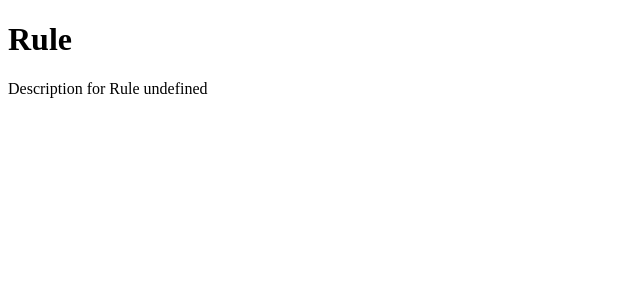
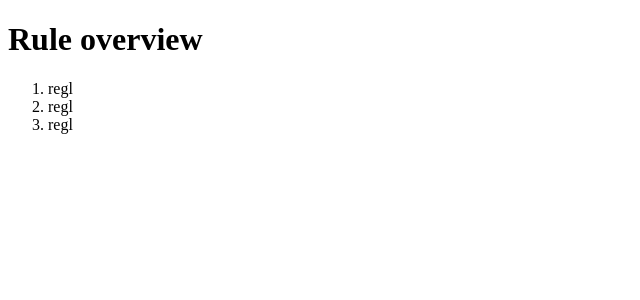
Before and after one commit to Kongriel/diversa2.0, a Next.js app: page /Rules in a window 1280 px wide. Shown: the top 300 px of the page, without its empty margins (0-640 px from the left). Built offline with nearby package versions, Linux system fonts and the light colour scheme.

Commit message:
working on rules

```diff
--- a/src/app/components/RuleDescription.jsx
+++ b/src/app/components/RuleDescription.jsx
@@ -19,3 +19,8 @@
 };
 
 export default RuleDescription;
+
+//Import useRouter hook giver adging til route information
+// const router = useRouter(); - initialiserer useRouter hooke for at få adgang til router object.
+
+// const { ruleId } = router.query; - dekonstrukter
--- a/src/app/Rules.js
+++ b/src/pages/Rules.js
@@ -6,10 +6,13 @@
     <>
     <h1>Rule overview</h1>
     <ol>
-        <li> <Link to="/rules/1">Regl 1</Link></li>
+        {/* <li> <Link to="/rules/1">Regl 1</Link></li>
         <li> <Link to="/rules/2">Regl 2</Link></li>
         <li> <Link to="/rules/3">Regl 3</Link></li>
-        <li> <Link to="/rules/4">Regl 4</Link></li>
+        <li> <Link to="/rules/4">Regl 4</Link></li> */}
+        <li>regl</li>
+        <li>regl</li>
+        <li>regl</li>
     </ol>
     </>
   )
```
